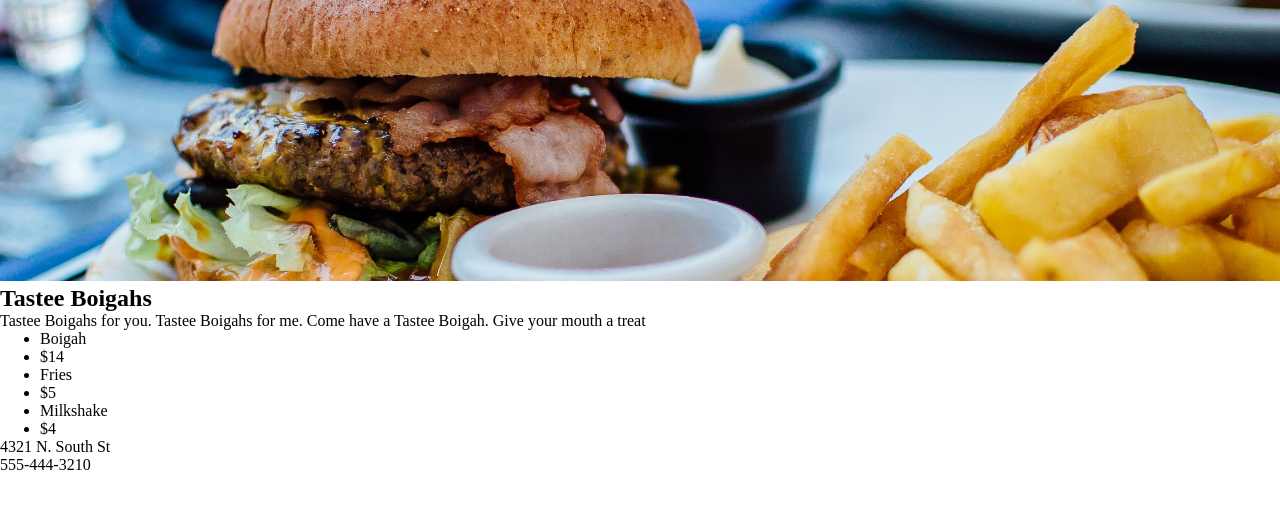
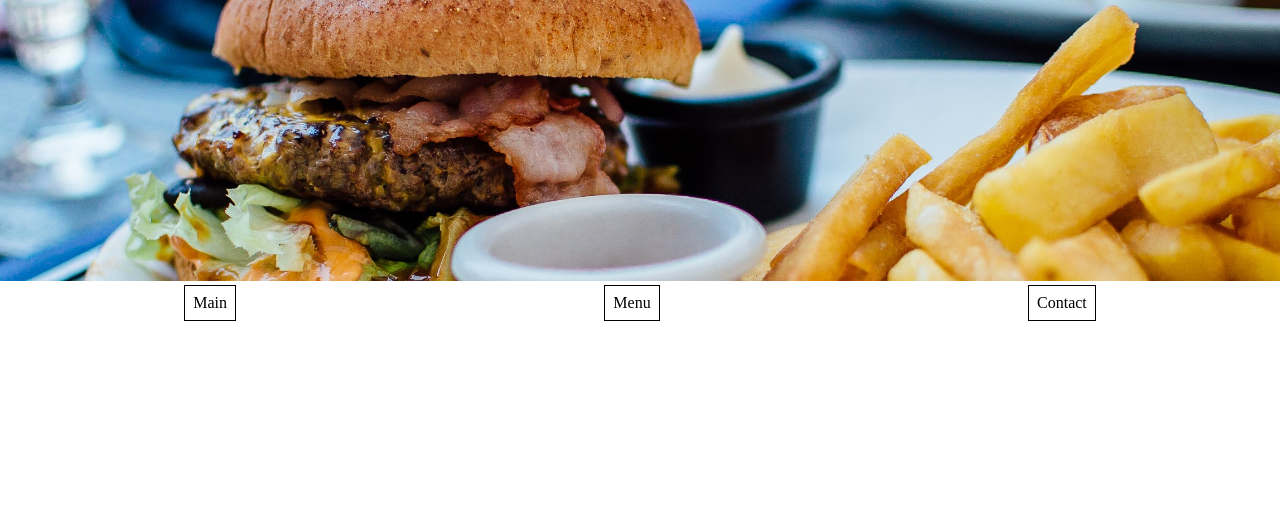
Before and after one commit to NJRFirstOfHisName/restaurant-homepage, a website built with webpack: page dist/index.html in a window 1280 px wide. Built offline with nearby package versions, Linux system fonts and the light colour scheme.

Commit message:
Set up divs to allow selecting page to view

```diff
--- a/src/index.js
+++ b/src/index.js
@@ -8,6 +8,27 @@ const headerImage = new Image();
 headerImage.src = hImage;
 document.body.appendChild(headerImage);
 
-printScreen();
-menu();
-contact();
+const tabs = document.createElement('nav');
+
+const mainPage = document.createElement('div');
+mainPage.addEventListener('click', () => {
+    printScreen();
+})
+mainPage.innerHTML = "Main";
+tabs.appendChild(mainPage);
+
+const menuPage = document.createElement('div');
+menuPage.addEventListener('click', () => {
+    menu();
+})
+menuPage.innerHTML = "Menu"
+tabs.appendChild(menuPage);
+
+const contactPage = document.createElement('div');
+contactPage.addEventListener('click', () => {
+    contact();
+})
+contactPage.innerHTML = "Contact"
+tabs.appendChild(contactPage);
+
+document.body.appendChild(tabs);
--- a/src/style.css
+++ b/src/style.css
@@ -1,5 +1,15 @@
 * {
     margin: 0;
+}
+
+nav {
+    display: flex;
+    justify-content: space-around;
+}
+
+nav div {
+    padding: .5em;
+    border: 1px solid black;
 }
 
 img {
```
Also changed, not shown: dist/index.bundle.js.
